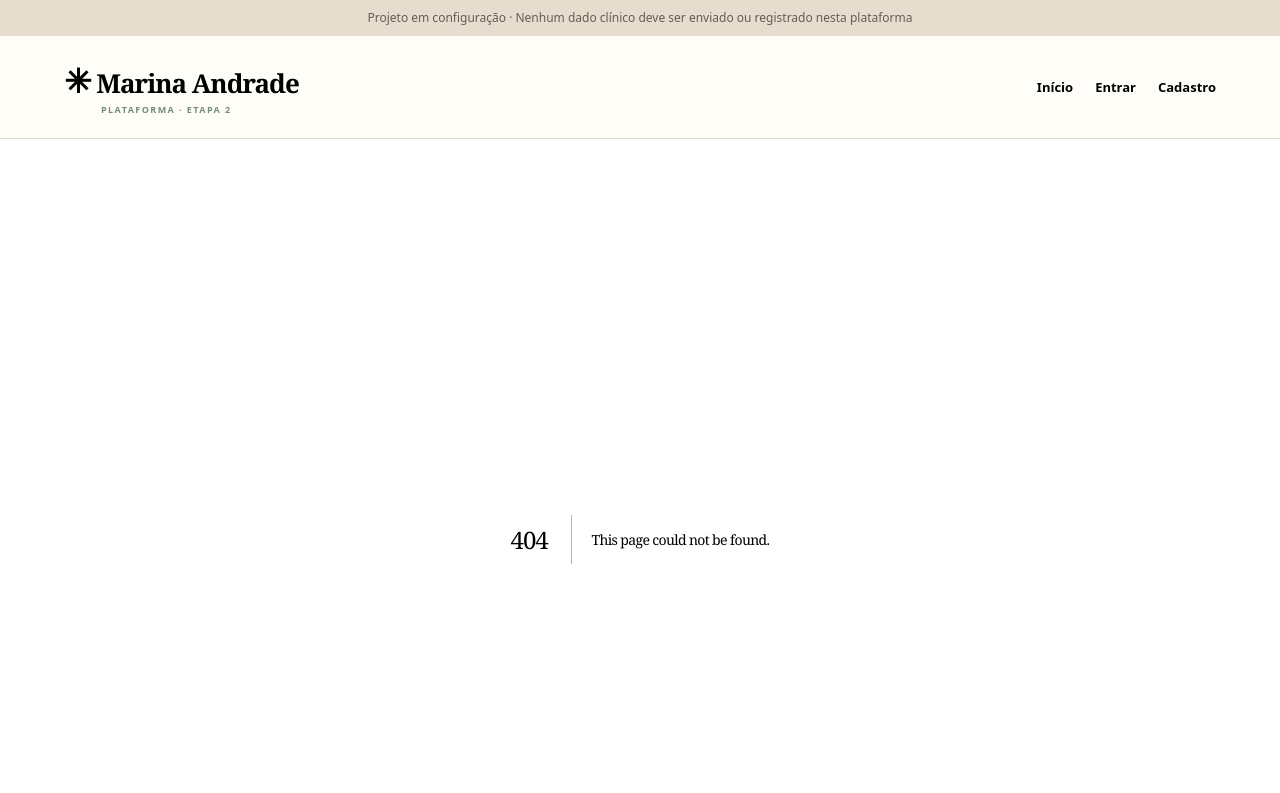
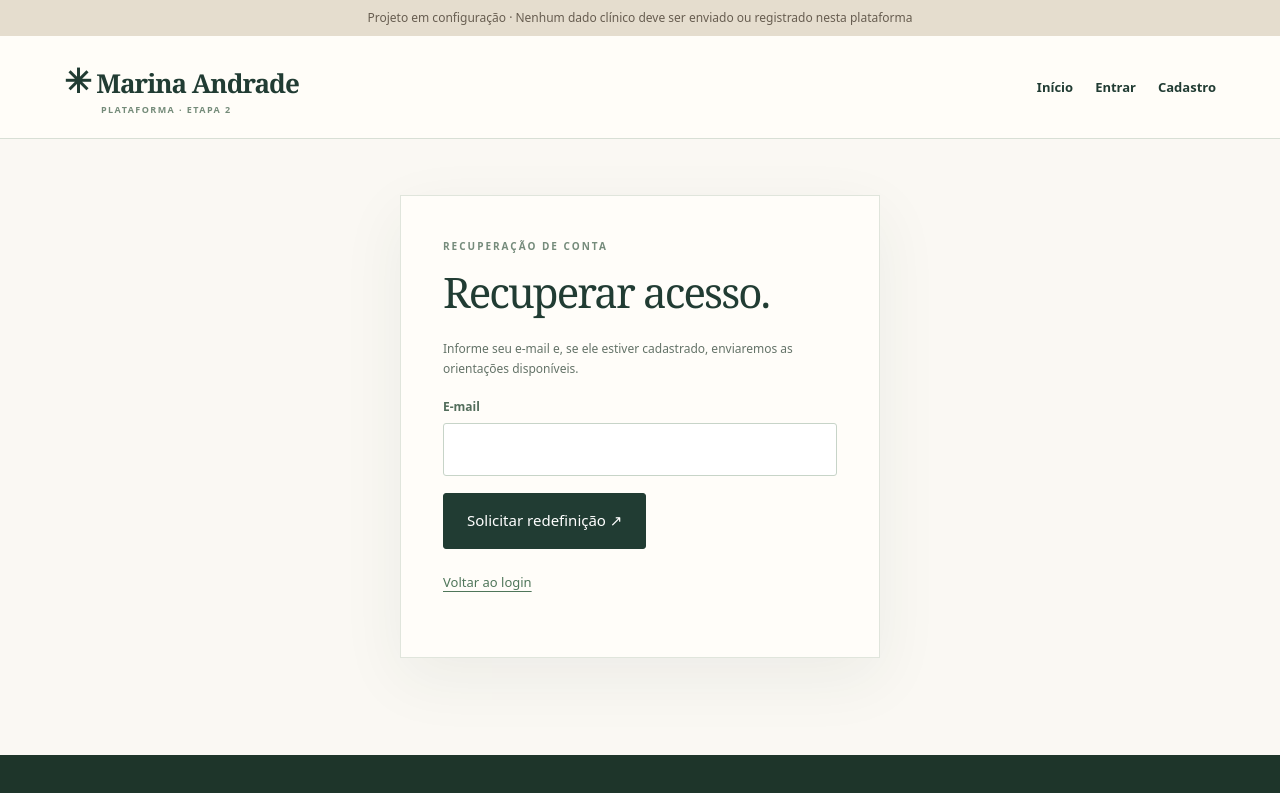
Before and after one commit to robertxz334/TESTE---SITE, a Next.js app in the folder plataforma/: page /recuperar in a window 1280 px wide. Before the commit this address had no page. Shown: the top 793 px of the page. Built offline with nearby package versions, Linux system fonts and the light colour scheme.

Commit message:
feat(etapa2): interfaces cadastro, perfil e MFA administrativo

```diff
--- /dev/null
+++ b/plataforma/app/recuperar/page.tsx
@@ -0,0 +1,16 @@
+import Link from "next/link";
+import { requestPasswordReset } from "../actions";
+const messages: Record<string,string> = {
+  config: "A integração com o serviço de e-mail ainda não está configurada.",
+  enviados: "Se o e-mail estiver cadastrado, você receberá instruções.",
+  enviado: "Se o e-mail estiver cadastrado, você receberá instruções.",
+  invalidos: "Informe um e-mail válido.",
+};
+export default async function Recover({ searchParams }: { searchParams: Promise<{ estado?: string }> }) {
+  const { estado } = await searchParams;
+  return <section className="auth-card"><span className="eyebrow">RECUPERAÇÃO DE CONTA</span><h1>Recuperar acesso.</h1><p className="hint">Informe seu e-mail e, se ele estiver cadastrado, enviaremos as orientações disponíveis.</p>
+    {estado && messages[estado] && <p className="status" role="status">{messages[estado]}</p>}
+    <form action={requestPasswordReset}><div className="field"><label htmlFor="email">E-mail</label><input id="email" name="email" type="email" required autoComplete="email"/></div><button className="btn" type="submit">Solicitar redefinição ↗</button></form>
+    <div className="links"><Link href="/entrar">Voltar ao login</Link></div>
+  </section>;
+}
```
